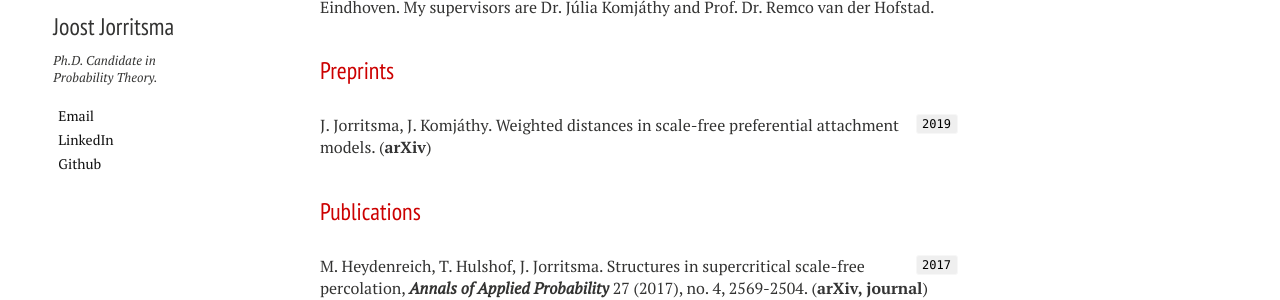
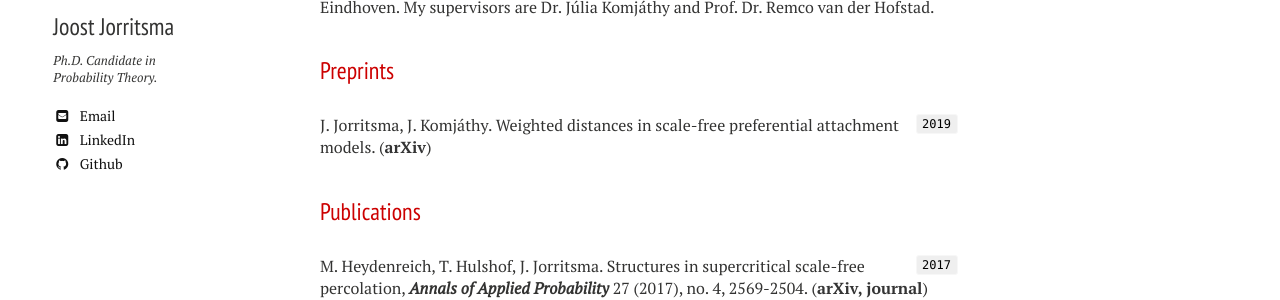
Before and after one commit to joostjor/joostjor.github.io, a Jekyll site: the page built from research.md, in a window 1280 px wide. Shown: the part 309-609 px from the top of the page. Built offline with Jekyll 4.4.1, drawn with Linux system fonts in a browser that asks for light colours; nearby versions of some CDN libraries; our own code applies the rules of GitHub Pages for plain Markdown files.

Commit message:
more debugging

```diff
--- a/Gemfile
+++ b/Gemfile
@@ -1,7 +1,7 @@
 gem "github-pages", group: :jekyll_plugins
 source "https://rubygems.org"
 
-gem "jekyll"
+# gem "jekyll"
 gem "jekyll-sitemap"
 gem "jekyll-seo-tag"
 gem "jekyll-gist"
--- a/_config.yml
+++ b/_config.yml
@@ -3,7 +3,7 @@
 title: Joost Jorritsma
 locale: en_US
 logo: # filename of a logo image that has been placed into your images directory
-layout: default
+layout: ncsu-libraries/jekyll-academic
 # Enter the following platform usernames if you would like for them to appear on your site.
 owner:
   name: Joost Jorritsma
--- a/assets/css/cvmain.scss
+++ b/assets/css/cvmain.scss
@@ -26,7 +26,7 @@ $lowlightcolor: {{ site.lowlight-color }};
 @import "elements";
 @import "forms";
 @import "page";
-// @import "vendor/font-awesome/font-awesome";
+@import "vendor/font-awesome/font-awesome";
 @import "vendor/magnific-popup/magnific-popup";
-@import "vendor/google/fonts";
+// @import "vendor/google/fonts";
 @import "print";
```
Also changed, not shown: Gemfile.lock.
